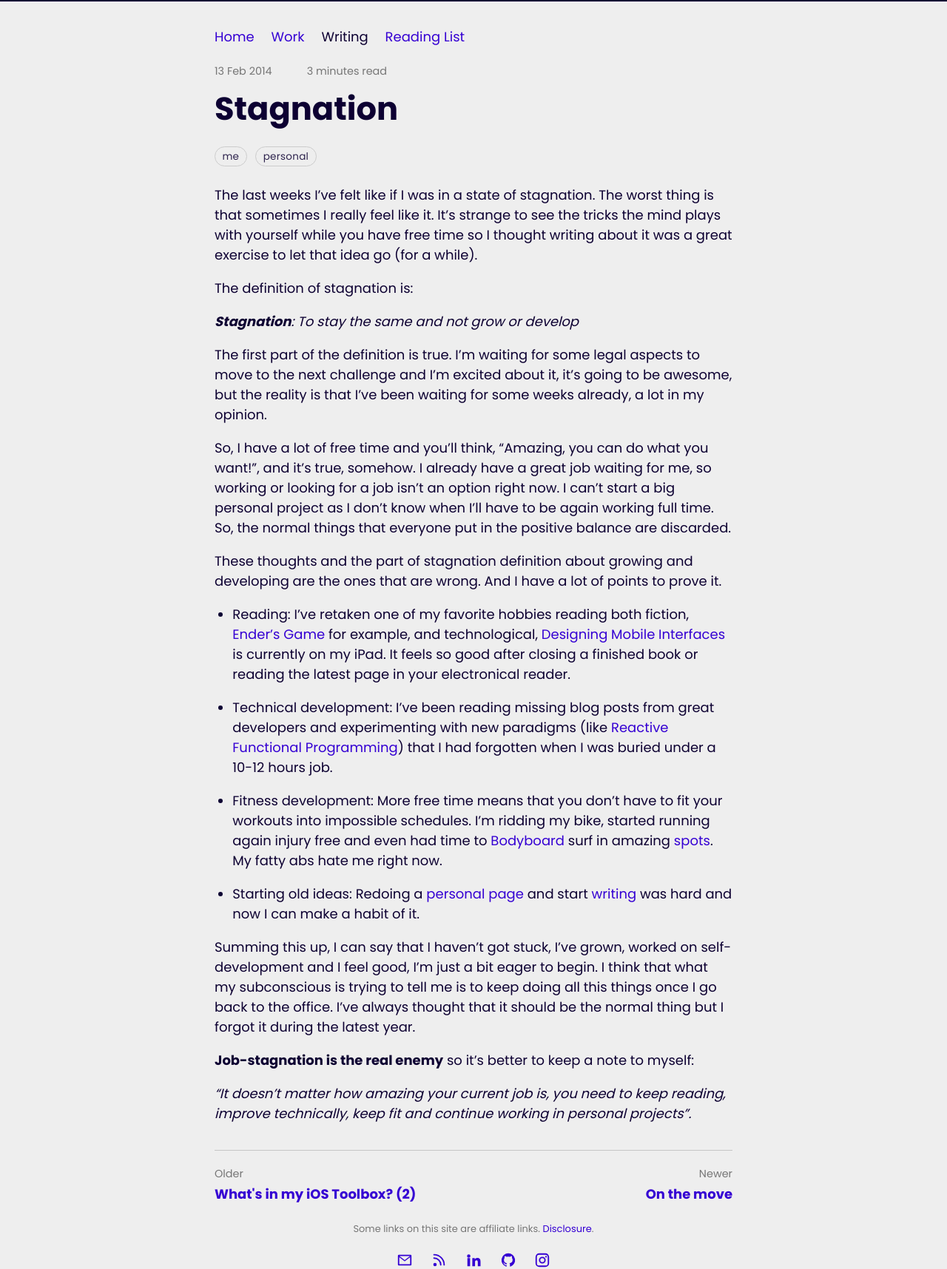
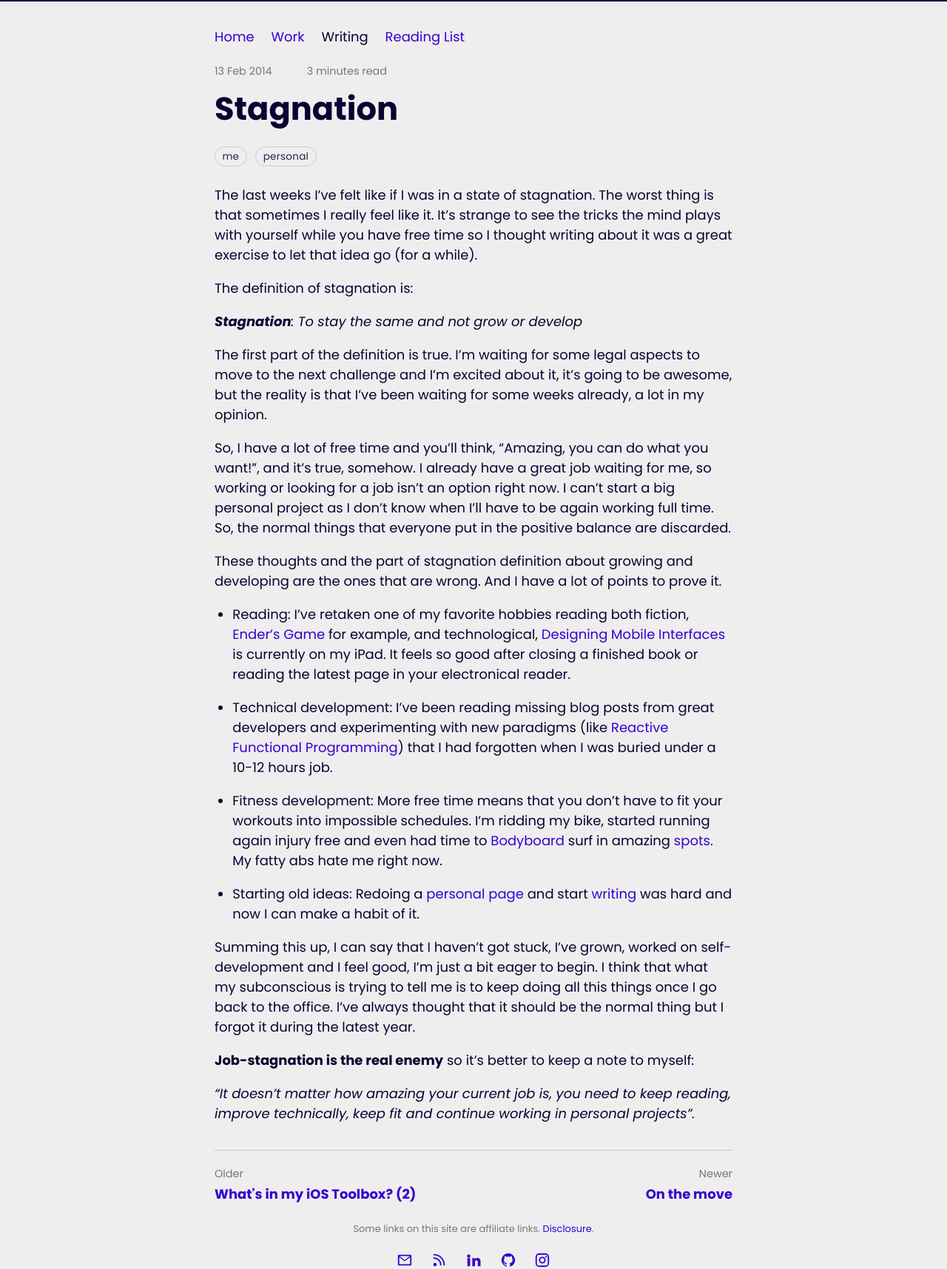
Before and after one commit to EdSancha/edsancha.github.io, a Jekyll site: the page built from blog/_posts/2014-02-13-stagnation.markdown, in a window 1280 px wide. Shown: the whole page at 74% size. Built offline with Jekyll 4.4.1, drawn with Linux system fonts in a browser that asks for light colours.

Commit message:
Load the font weights the themes actually use
An audit of every theme against the weights main.css requests found one
real rendering bug and two systemic gaps.

editorial-serif was rendering faux bold. Its body face, Source Sans 3,
was loaded at 400 and 600 only, but main.css hardcodes font-weight: bold
(700) on post titles in the index, on recent-post links and on post
navigation, and <strong> inherits the same. With no 700 file to use, the
browser synthesised bold by smearing the 400 outlines. Every post title
on the Writing index showed it.

No theme except late-drive and atlanta declared an ital axis, so every
<em> was a synthesised oblique rather than a drawn italic, and no theme
at all loaded bold italic. Posts use 10 italics and 7 bolds, so this was
visible in real content.

--font-weight and --bold-font-weight were declared on :root and
referenced nowhere; bold was hardcoded as the keyword. They are now
numeric, applied to body and to the three bold rules plus strong/b, so a
theme whose face lacks a 700 can choose 600 instead of being smeared.

Imports are also trimmed to what is used: Poppins 300, Inter 500 and
600, IBM Plex Mono 500, JetBrains Mono 500, Jost 500 and 600, and Source
Serif 4 400 and 700 were fetched on first paint and never applied.

Co-Authored-By: Claude Opus 5 <noreply@anthropic.com>
Claude-Session: https://claude.ai/code/session_011gw2WJYhJyDtbt6hWEsXtg

```diff
--- a/css/main.css
+++ b/css/main.css
@@ -16,18 +16,18 @@
  * them into dark mode.
  * ------------------------------------------------------------------------ */
 
-@import url("https://fonts.googleapis.com/css2?family=Poppins:wght@300;400;700&display=swap");
+@import url("https://fonts.googleapis.com/css2?family=Poppins:ital,wght@0,400;0,700;1,400;1,700&display=swap");
 
 :root {
   /* Type */
   --font-family: "Poppins", system-ui, -apple-system, BlinkMacSystemFont, "Segoe UI", "Roboto", "Oxygen", "Ubuntu", "Cantarell", "Fira Sans", "Droid Sans", "Helvetica Neue", sans-serif;
   --mono-font-family: ui-monospace, SFMono-Regular, "SF Mono", Menlo, Consolas, "Liberation Mono", monospace;
   --meta-font-family: var(--font-family);
-  --font-weight: normal;
-  --bold-font-weight: bold;
+  --font-weight: 400;
+  --bold-font-weight: 700;
 
   --title-font-family: var(--font-family);
-  --title-font-weight: bold;
+  --title-font-weight: 700;
   --title-letter-spacing: normal;
 
   --body-font-size: 18px;
@@ -94,6 +94,7 @@ body {
   background: var(--body-background);
   color: var(--body-foreground);
   font-family: var(--font-family);
+  font-weight: var(--font-weight);
   font-size: var(--body-font-size);
   line-height: var(--body-line-height);
 }
@@ -117,6 +118,10 @@ li {
   font-family: var(--font-family);
   color:var(--body-foreground);
   margin-bottom: 0.2em;
+}
+
+strong, b {
+  font-weight: var(--bold-font-weight);
 }
 
 hr {
@@ -196,7 +201,7 @@ blockquote p {color:var(--blockquote-foreground);}
 
 .posts a {
   font-size:1.4em;
-  font-weight:bold;
+  font-weight: var(--bold-font-weight);
 }
 
 .posts li {
@@ -714,7 +719,7 @@ ul.apps {
 }
 
 .recent-posts li a {
-  font-weight: bold;
+  font-weight: var(--bold-font-weight);
 }
 
 .recent-posts li .meta {
@@ -862,7 +867,7 @@ ul.apps {
 
 .post-nav a {
   flex: 1;
-  font-weight: bold;
+  font-weight: var(--bold-font-weight);
 }
 
 .post-nav a span {
--- a/css/themes/atlanta.css
+++ b/css/themes/atlanta.css
@@ -18,7 +18,7 @@
  * it comfortable, with the measure pulled in to match the narrower forms.
  */
 
-@import url("https://fonts.googleapis.com/css2?family=Jost:ital,wght@0,400;0,500;0,600;0,700;1,400&display=swap");
+@import url("https://fonts.googleapis.com/css2?family=Jost:ital,wght@0,400;0,700;1,400;1,700&display=swap");
 
 :root {
   --font-family: "Jost", "Futura", "Century Gothic", system-ui, -apple-system, "Segoe UI", Roboto, sans-serif;
--- a/css/themes/editorial-serif.css
+++ b/css/themes/editorial-serif.css
@@ -4,7 +4,7 @@
  * reading long posts rather than scanning a portfolio.
  */
 
-@import url("https://fonts.googleapis.com/css2?family=Source+Serif+4:opsz,wght@8..60,400;8..60,600;8..60,700&family=Source+Sans+3:wght@400;600&display=swap");
+@import url("https://fonts.googleapis.com/css2?family=Source+Serif+4:ital,opsz,wght@0,8..60,600;1,8..60,600&family=Source+Sans+3:ital,wght@0,400;0,700;1,400;1,700&display=swap");
 
 :root {
   --font-family: "Source Sans 3", system-ui, -apple-system, "Segoe UI", Roboto, sans-serif;
--- a/css/themes/late-drive.css
+++ b/css/themes/late-drive.css
@@ -18,7 +18,7 @@
  * with dark_foreground kept for borders where contrast does not matter.
  */
 
-@import url("https://fonts.googleapis.com/css2?family=JetBrains+Mono:ital,wght@0,400;0,500;0,700;1,400&display=swap");
+@import url("https://fonts.googleapis.com/css2?family=JetBrains+Mono:ital,wght@0,400;0,700;1,400;1,700&display=swap");
 
 :root {
   --font-family: "JetBrains Mono", ui-monospace, SFMono-Regular, "SF Mono", Menlo, Consolas, "Liberation Mono", monospace;
--- a/css/themes/portfolio-dark.css
+++ b/css/themes/portfolio-dark.css
@@ -5,7 +5,7 @@
  * keep the same accent family at a contrast that works on a pale ground.
  */
 
-@import url("https://fonts.googleapis.com/css2?family=Inter:wght@400;500;600;700&display=swap");
+@import url("https://fonts.googleapis.com/css2?family=Inter:ital,wght@0,400;0,700;1,400;1,700&display=swap");
 
 :root {
   --font-family: "Inter", system-ui, -apple-system, "Segoe UI", Roboto, sans-serif;
--- a/css/themes/technical-minimal.css
+++ b/css/themes/technical-minimal.css
@@ -4,7 +4,7 @@
  * (dates, reading time, categories, tenure, captions) and near-square chips.
  */
 
-@import url("https://fonts.googleapis.com/css2?family=IBM+Plex+Mono:wght@400;500&family=Inter:wght@400;500;700&display=swap");
+@import url("https://fonts.googleapis.com/css2?family=IBM+Plex+Mono:ital,wght@0,400;1,400&family=Inter:ital,wght@0,400;0,700;1,400;1,700&display=swap");
 
 :root {
   --font-family: "Inter", system-ui, -apple-system, "Segoe UI", Roboto, sans-serif;
```
